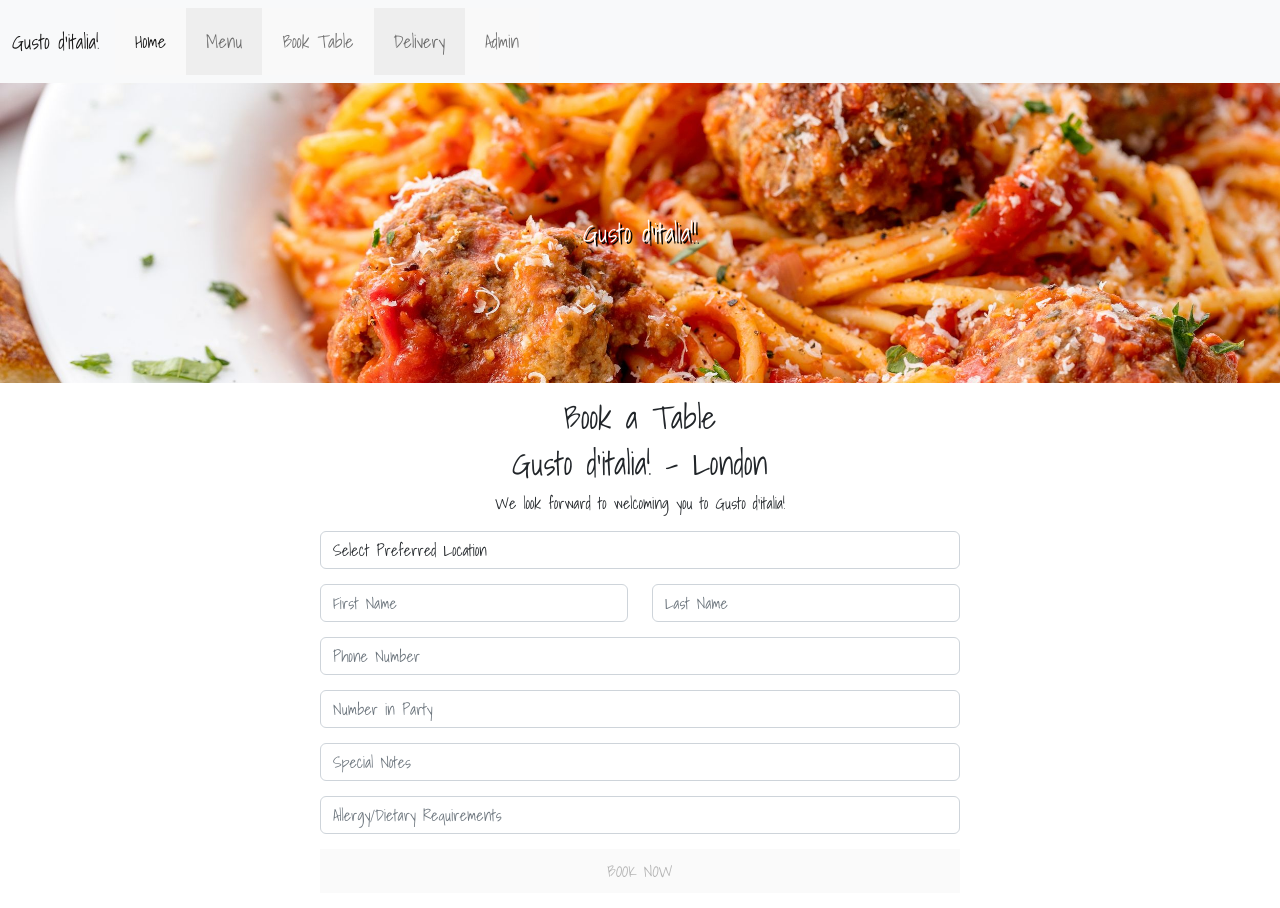
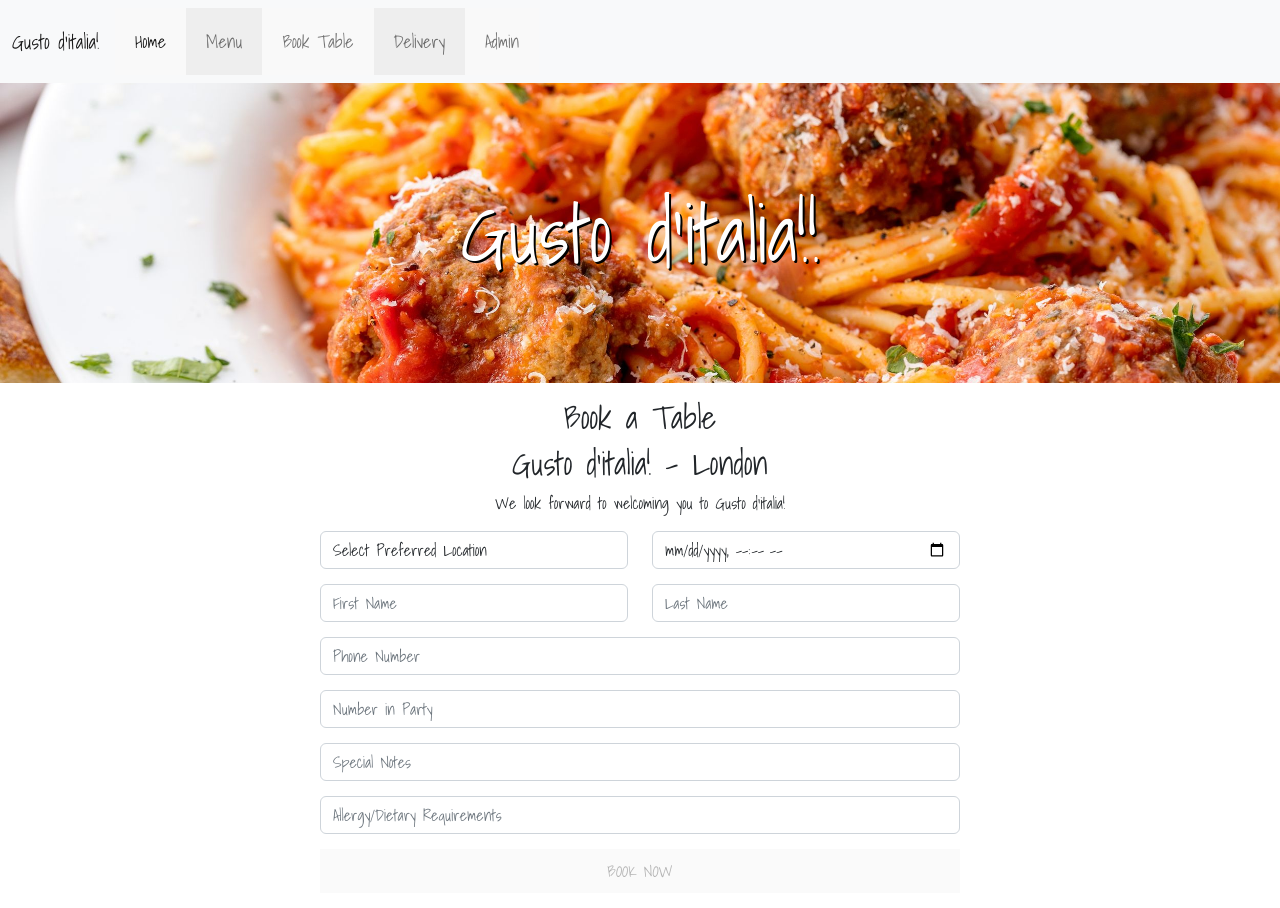
Before and after one commit to cceel/Restuarant-Booking-Application, a plain HTML site: page Restuarant-Site/Views/booking.html in a window 1280 px wide. Drawn offline with nearby package versions, Linux system fonts and the light colour scheme.

Commit message:
Updated booking to include a datepicker

```diff
--- a/Restuarant-Site/Views/booking.html
+++ b/Restuarant-Site/Views/booking.html
@@ -41,7 +41,7 @@
             <div class="collapse navbar-collapse" id="navbarTogglerDemo02">
                 <ul class="navbar-nav me-auto mb-2 mb-lg-0">
                     <li class="nav-item">
-                        <a class="nav-link active" aria-current="page" href="#">Home</a>
+                        <a class="nav-link active" aria-current="page" href="./index.html">Home</a>
                     </li>
                     <li class="nav-item">
                         <a class="nav-link" href="./menu.html">Menu</a>
@@ -86,7 +86,13 @@
                             <option value="indoor_booth">Indoors (Booth)</option>
                         </select>
                     </div>
-                </div>
+
+    <div class="col">
+        <input class="form-control" type="datetime-local" id="booking-time"
+       name="booking-time" >
+    </div>
+</div>
+
                 <div class="row">
                     <div class="col">
                         <input type="text" id="fname" class="form-control" name="fname" placeholder="First Name"
--- a/Restuarant-Site/public/CSS/styles.css
+++ b/Restuarant-Site/public/CSS/styles.css
@@ -140,7 +140,7 @@ ul {
     top: 50%;
     left: 50%;
     transform: translate(-50%, -50%);
-    font-size: 1.6rem;
+    font-size: 5rem;
     text-shadow: 2px 2px black;
 }
 
```
